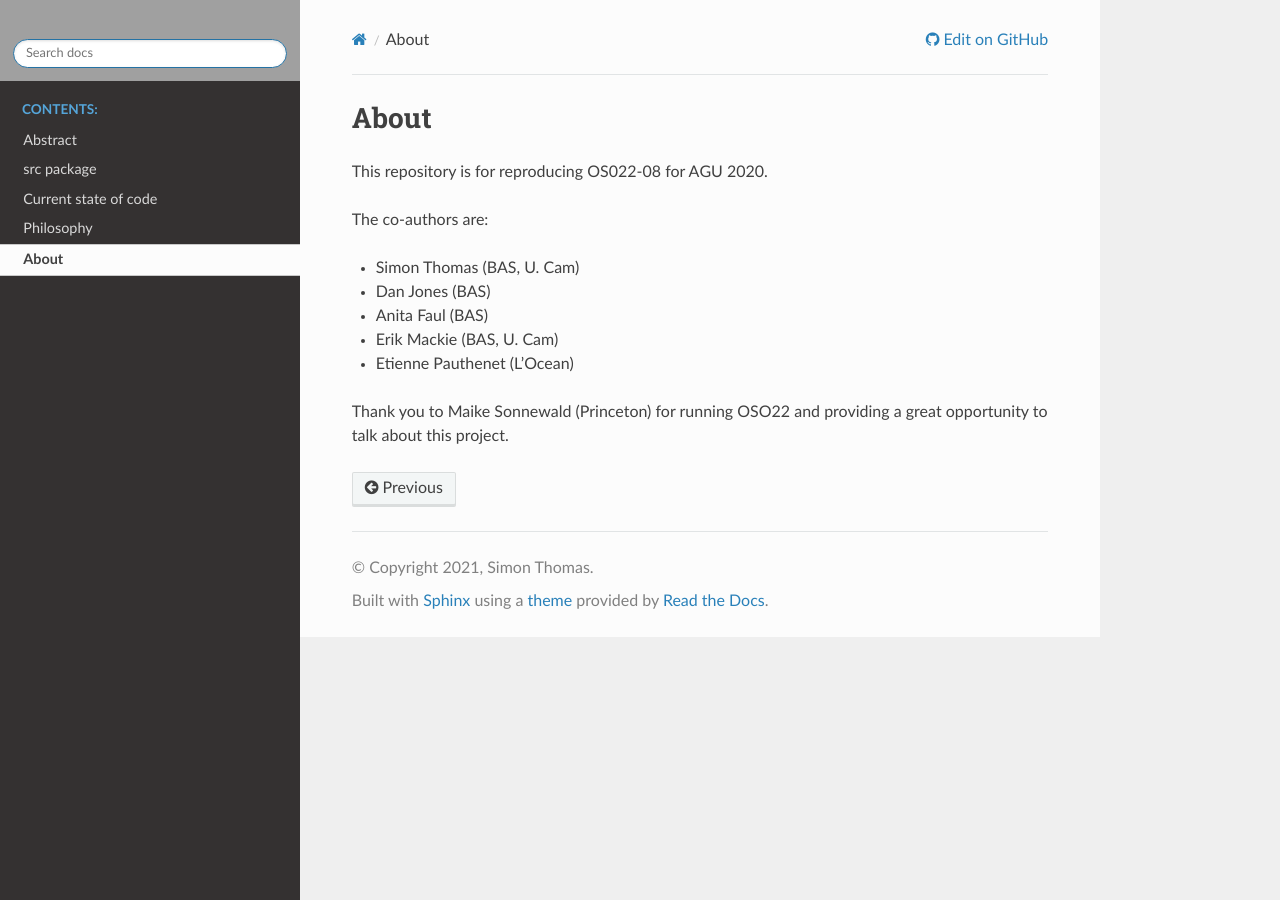
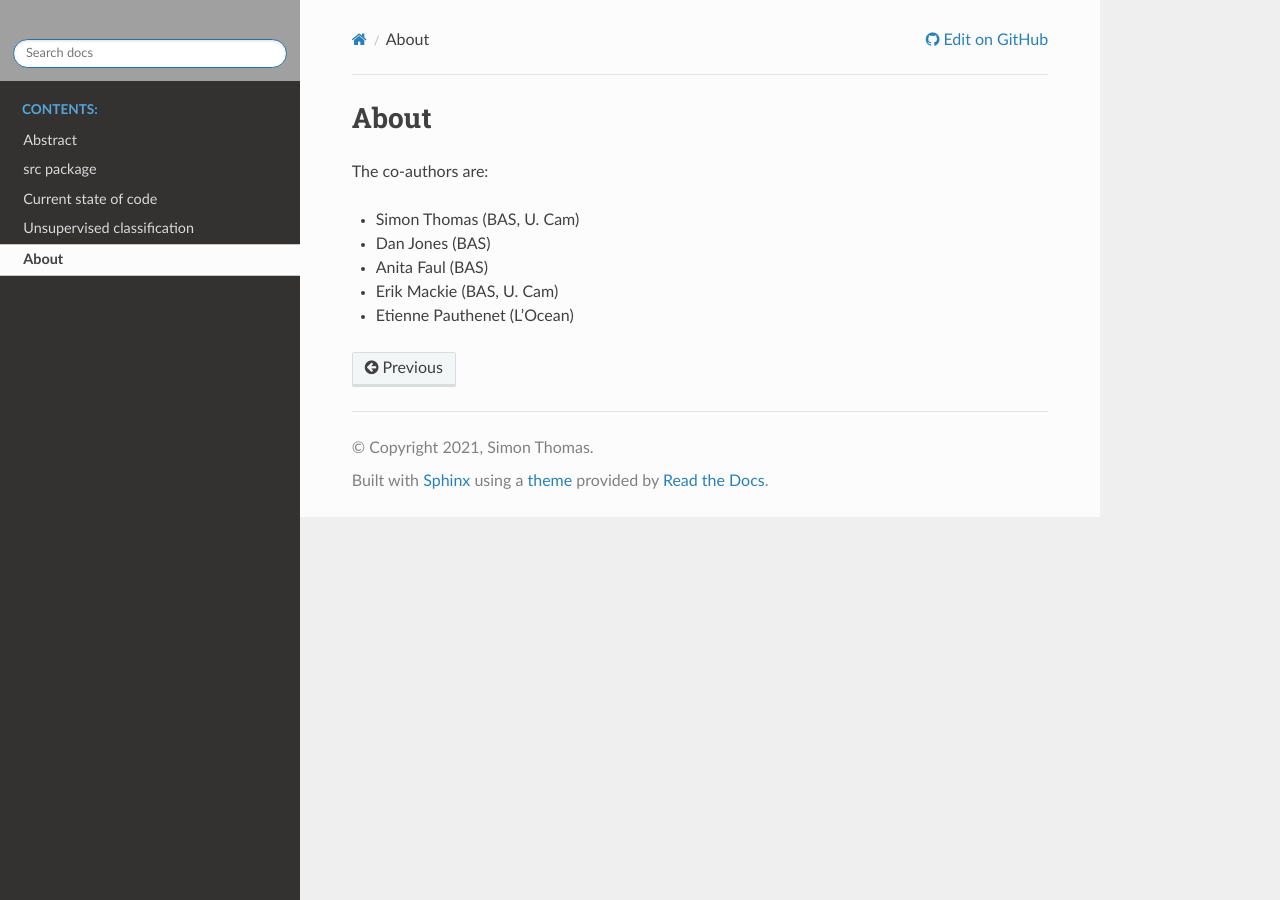
Before and after one commit to so-wise/so-fronts, a Sphinx documentation site: the page built from docs/about.md, in a window 1280 px wide. Built offline with Sphinx 7.4.7 and the Read the Docs theme 2.0.0, drawn with Linux system fonts in a browser that asks for light colours; pages that are not in the unit, such as notebooks, are missing from menus.

```diff
--- a/docs/about.md
+++ b/docs/about.md
@@ -1,6 +1,4 @@
 # About
-
-This repository is for reproducing OS022-08 for AGU 2020.
 
 The co-authors are:
 
@@ -9,6 +7,3 @@
 - Anita Faul (BAS)
 - Erik Mackie (BAS, U. Cam)
 - Etienne Pauthenet (L'Ocean)
-
-Thank you to Maike Sonnewald (Princeton) for running OSO22 and providing a
-great opportunity to talk about this project.
--- a/docs/index.rst
+++ b/docs/index.rst
@@ -19,7 +19,7 @@
    gallery.md
    current
    configs.md
-   philosophy.md
+   phil.md
    about.md
 
 
--- a/docs/philosophy.md
+++ b/docs/phil.md
@@ -1,4 +1,4 @@
-# Philosophy
+# Unsupervised classification
 
 ## Perception
 
```
Also changed, not shown: README.md (+4 -6 lines).
